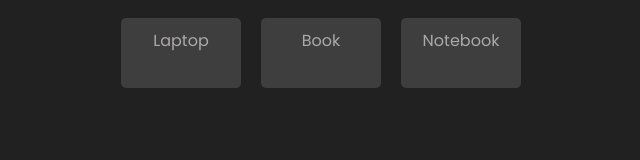
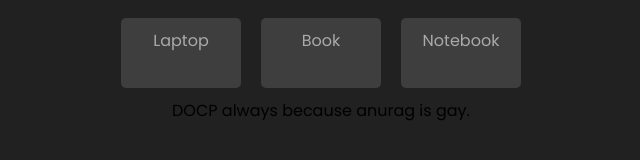
Before and after one commit to kvyns/libsys, a plain HTML site: page index.html in a window 1280 px wide. Shown: the full height of the page, 319-959 px from the left. Drawn offline with Linux system fonts and the light colour scheme.

Commit message:
Anurag ki tareef

```diff
--- a/index.html
+++ b/index.html
@@ -13,6 +13,7 @@
   <div class="card" id = "notebook">Notebook</div>
 </div>
 <div class="container">
+  DOCP always because anurag is gay.
 </div>
 <script src = "script.js"></script>
 </body>
```
